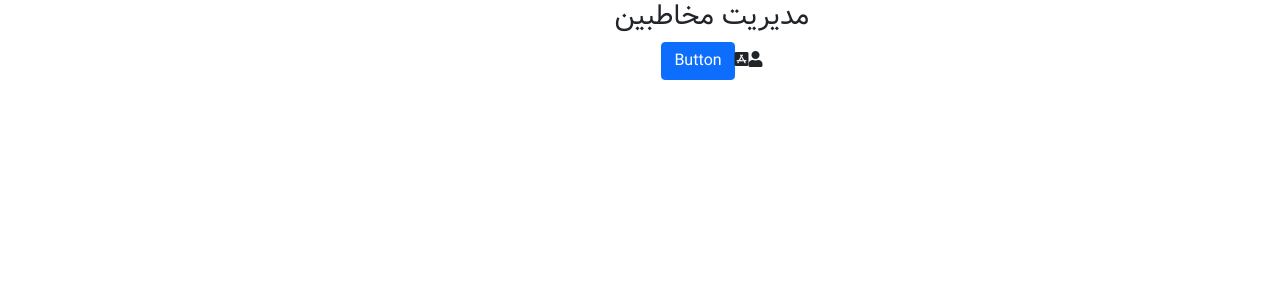
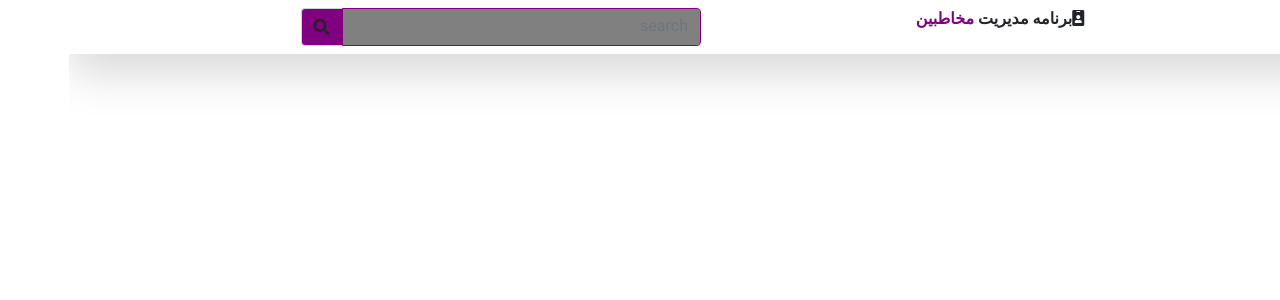
Before and after one commit to c0dehigh/contact-manager, a React (Create React App) app: page / in a window 1280 px wide. Shown: the top 300 px of the page. Built offline with nearby package versions, Linux system fonts and the light colour scheme.

Commit message:
Added navbar

```diff
--- a/src/App.js
+++ b/src/App.js
@@ -1,13 +1,10 @@
-
+import Navbar from "./components/Navbar";
 import './App.css';
 
 const App = ()=> {
   return (
     <div className="App">
-        <h3 >مدیریت مخاطبین</h3>
-        <span className="fa fa-user"></span>
-        <span className="fab fa-app-store-ios"></span>
-        <button className="btn btn-primary">Button</button>
+       <Navbar/>
     </div>
   );
 }
--- /dev/null
+++ b/src/components/Navbar.jsx
@@ -0,0 +1,24 @@
+import Searchcontact from "./contact/Searchcontact";
+
+const Navbar = () => {
+    return(
+        <nav className="navbar navbar-dark navbar-expand-sm shadow-lg">
+            <div className="container">
+                <div className="row w-100">
+                    <div className="col">
+                        <i className="fas fa-id-badge">
+                            برنامه مدیریت  {" "}
+                            <span style={{color:"purple"}}>مخاطبین</span>
+                        </i>
+                    </div>
+                    <div className="col">
+                     <Searchcontact/>
+                    </div>
+                </div>
+            </div>
+        </nav>
+    )
+}
+
+
+export default Navbar
--- /dev/null
+++ b/src/components/contact/Searchcontact.jsx
@@ -0,0 +1,14 @@
+const Searchcontact = () => {
+    return(
+        <div className="input-group mx-2 w-75" dir="ltr">
+            <span className="input-group-text" id="basic-addon1" style={{backgroundColor: "purple"}}>
+                <i className="fas fa-search" style={{cursor: "pointer"}}></i>
+            </span>
+            <input type="text" dir="rtl" style={{backgroundColor: "gray", borderColor: "purple"}} className="form-control" placeholder="search" aria-describedby="basic-addon1" />
+        </div>
+    )
+}
+
+
+
+export  default Searchcontact
```
